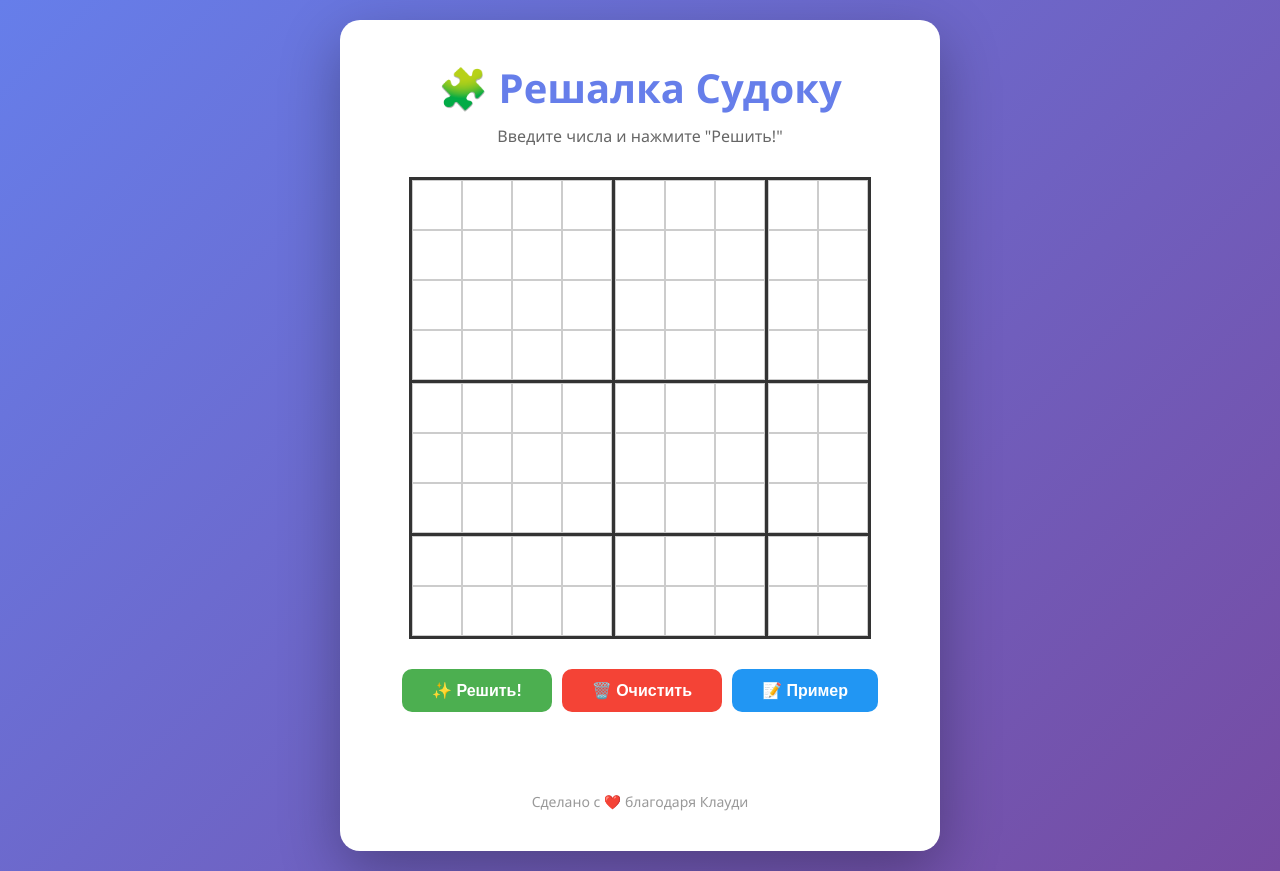
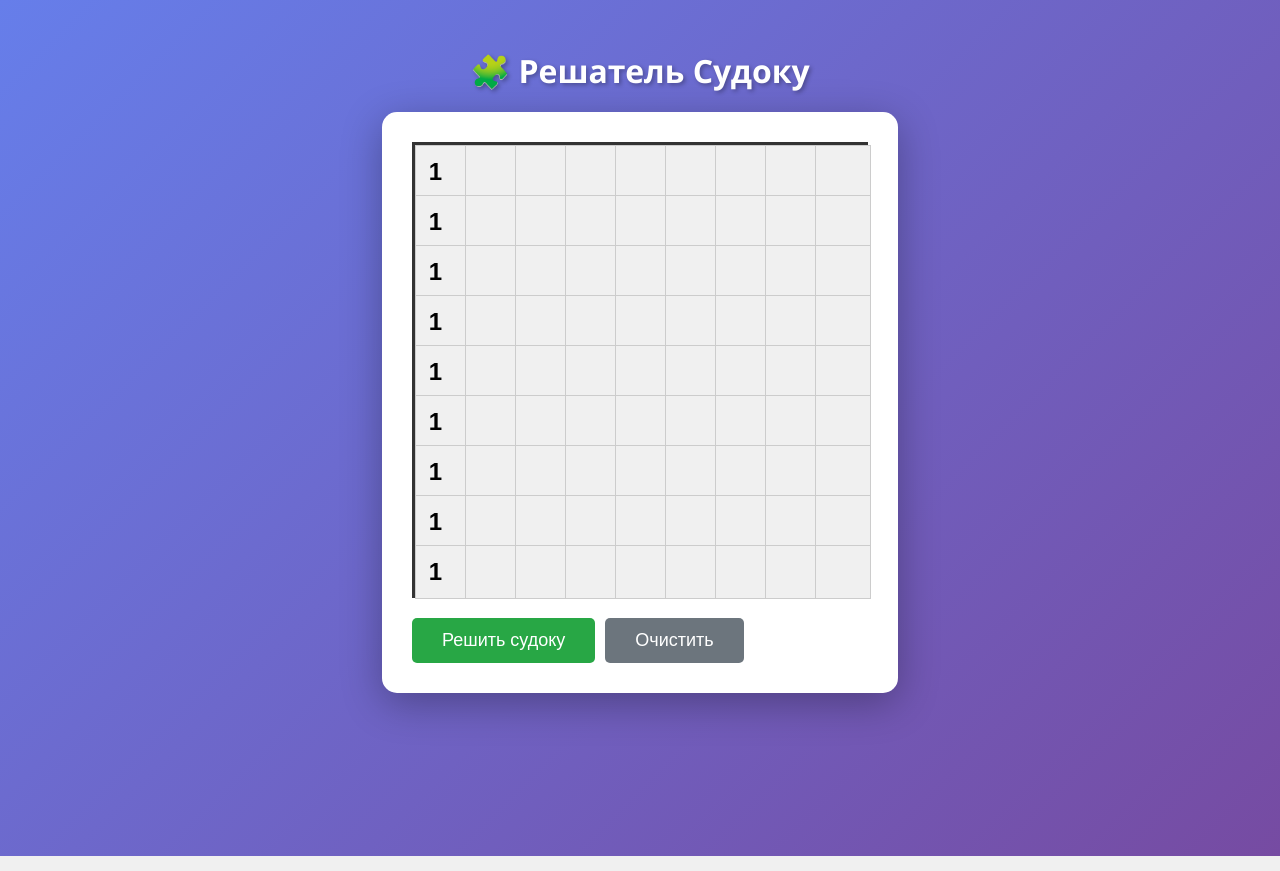
Before and after one commit to shell322dll/sudoku_solver, a Flask app: template templates/index.html in a window 1280 px wide. Run offline with Flask 3, Linux system fonts and the light colour scheme; the template is opened without the code that fills it: most values are stand-ins (such as "Sample title", 1, 10 or a date in 2020).

Commit message:
Add files via upload

```diff
--- a/templates/index.html
+++ b/templates/index.html
@@ -3,204 +3,144 @@
 <head>
     <meta charset="UTF-8">
     <meta name="viewport" content="width=device-width, initial-scale=1.0">
-    <title>🧩 Решалка Судоку by Клауди</title>
-    <link rel="stylesheet" href="{{ url_for('static', filename='style.css') }}">
+    <title>Решатель Судоку</title>
+    <style>
+        body {
+            font-family: 'Segoe UI', Tahoma, Geneva, Verdana, sans-serif;
+            display: flex;
+            flex-direction: column;
+            align-items: center;
+            background: linear-gradient(135deg, #667eea 0%, #764ba2 100%);
+            min-height: 100vh;
+            padding: 20px;
+        }
+
+        h1 {
+            color: white;
+            text-shadow: 2px 2px 4px rgba(0,0,0,0.3);
+            margin-bottom: 20px;
+        }
+
+        .container {
+            background: white;
+            padding: 30px;
+            border-radius: 15px;
+            box-shadow: 0 10px 40px rgba(0,0,0,0.3);
+        }
+
+        .sudoku-grid {
+            display: inline-grid;
+            grid-template-columns: repeat(9, 50px);
+            grid-template-rows: repeat(9, 50px);
+            gap: 0;
+            border: 3px solid #333;
+            background: #333;
+        }
+
+        .sudoku-grid input {
+            width: 50px;
+            height: 50px;
+            text-align: center;
+            font-size: 24px;
+            font-weight: bold;
+            border: 1px solid #ccc;
+            background: white;
+            outline: none;
+        }
+
+        .sudoku-grid input:focus {
+            background: #e3f2fd;
+        }
+
+        /* Жирные границы для квадратов 3x3 */
+        /* Правая граница каждого 3-го столбца (кроме последнего) */
+        .sudoku-grid input:nth-child(3n):not(:nth-child(9n)) {
+            border-right: 3px solid #333;
+        }
+
+        /* Нижняя граница каждой 3-й строки */
+        .sudoku-grid input:nth-child(n+19):nth-child(-n+27),
+        .sudoku-grid input:nth-child(n+46):nth-child(-n+54) {
+            border-bottom: 3px solid #333;
+        }
+
+        .buttons {
+            margin-top: 20px;
+            display: flex;
+            gap: 10px;
+        }
+
+        .btn {
+            padding: 12px 30px;
+            background: #28a745;
+            color: white;
+            border: none;
+            cursor: pointer;
+            font-size: 18px;
+            border-radius: 5px;
+            transition: background 0.3s;
+        }
+
+        .btn:hover {
+            background: #218838;
+        }
+
+        .btn-clear {
+            background: #6c757d;
+        }
+
+        .btn-clear:hover {
+            background: #5a6268;
+        }
+
+        .msg {
+            margin-top: 15px;
+            font-weight: bold;
+            font-size: 18px;
+            padding: 10px;
+            border-radius: 5px;
+        }
+
+        .msg-success {
+            color: #155724;
+            background: #d4edda;
+        }
+
+        .msg-error {
+            color: #721c24;
+            background: #f8d7da;
+        }
+    </style>
 </head>
 <body>
+    <h1>🧩 Решатель Судоку</h1>
+
     <div class="container">
-        <h1>🧩 Решалка Судоку</h1>
-        <p class="subtitle">Введите числа и нажмите "Решить!"</p>
+        <form method="POST">
+            <div class="sudoku-grid">
+                {% for i in range(9) %}
+                    {% for j in range(9) %}
+                        <input type="number"
+                               min="1"
+                               max="9"
+                               name="cell-{{i}}-{{j}}"
+                               value="{{ board[i][j] if board[i][j] != 0 else '' }}"
+                               {% if board[i][j] != 0 %}style="background: #f0f0f0;"{% endif %}>
+                    {% endfor %}
+                {% endfor %}
+            </div>
 
-        <div class="sudoku-wrapper">
-            <table id="sudoku-grid"></table>
-        </div>
+            <div class="buttons">
+                <button type="submit" class="btn">Решить судоку</button>
+                <a href="/" style="text-decoration: none;"><button type="button" class="btn btn-clear">Очистить</button></a>
+            </div>
+        </form>
 
-        <div class="buttons">
-            <button onclick="solveSudoku()" class="btn btn-solve">✨ Решить!</button>
-            <button onclick="clearBoard()" class="btn btn-clear">🗑️ Очистить</button>
-            <button onclick="loadExample()" class="btn btn-example">📝 Пример</button>
-        </div>
-
-        <div id="message" class="message"></div>
-
-        <div class="footer">
-            <p>Сделано с ❤️ благодаря Клауди</p>
-        </div>
+        {% if message %}
+            <div class="msg {% if 'решено' in message.lower() %}msg-success{% else %}msg-error{% endif %}">
+                {{ message }}
+            </div>
+        {% endif %}
     </div>
-
-    <script>
-        // Создание сетки 9x9
-        function createGrid() {
-            const table = document.getElementById('sudoku-grid');
-            table.innerHTML = '';
-
-            for (let i = 0; i < 9; i++) {
-                const row = table.insertRow();
-
-                // Добавляем класс для разделения блоков
-                if (i === 3 || i === 6) {
-                    row.classList.add('border-bottom');
-                }
-
-                for (let j = 0; j < 9; j++) {
-                    const cell = row.insertCell();
-
-                    // Добавляем класс для разделения блоков
-                    if (j === 3 || j === 6) {
-                        cell.classList.add('border-right');
-                    }
-
-                    const input = document.createElement('input');
-                    input.type = 'text';
-                    input.maxLength = 1;
-                    input.id = `cell-${i}-${j}`;
-                    input.className = 'sudoku-cell';
-
-                    // Только цифры 1-9
-                    input.addEventListener('input', function(e) {
-                        this.value = this.value.replace(/[^1-9]/g, '');
-                    });
-
-                    // Переход на следующую клетку
-                    input.addEventListener('keydown', function(e) {
-                        if (e.key === 'ArrowRight' || e.key === 'ArrowLeft' ||
-                            e.key === 'ArrowUp' || e.key === 'ArrowDown') {
-                            navigate(i, j, e.key);
-                            e.preventDefault();
-                        }
-                    });
-
-                    cell.appendChild(input);
-                }
-            }
-        }
-
-        // Навигация стрелками
-        function navigate(row, col, key) {
-            let newRow = row, newCol = col;
-
-            switch(key) {
-                case 'ArrowRight': newCol = Math.min(8, col + 1); break;
-                case 'ArrowLeft': newCol = Math.max(0, col - 1); break;
-                case 'ArrowDown': newRow = Math.min(8, row + 1); break;
-                case 'ArrowUp': newRow = Math.max(0, row - 1); break;
-            }
-
-            document.getElementById(`cell-${newRow}-${newCol}`).focus();
-        }
-
-        // Получение доски из сетки
-        function getBoard() {
-            const board = [];
-            for (let i = 0; i < 9; i++) {
-                const row = [];
-                for (let j = 0; j < 9; j++) {
-                    const val = document.getElementById(`cell-${i}-${j}`).value;
-                    row.push(val ? parseInt(val) : 0);
-                }
-                board.push(row);
-            }
-            return board;
-        }
-
-        // Установка доски в сетку
-        function setBoard(board, highlightNew = false) {
-            const originalBoard = highlightNew ? getBoard() : null;
-
-            for (let i = 0; i < 9; i++) {
-                for (let j = 0; j < 9; j++) {
-                    const cell = document.getElementById(`cell-${i}-${j}`);
-                    const value = board[i][j];
-
-                    if (value !== 0) {
-                        cell.value = value;
-
-                        // Подсветка новых чисел
-                        if (highlightNew && originalBoard[i][j] === 0) {
-                            cell.classList.add('solved');
-                        } else if (highlightNew) {
-                            cell.classList.add('original');
-                        }
-                    } else {
-                        cell.value = '';
-                    }
-                }
-            }
-        }
-
-        // Решение судоку
-        async function solveSudoku() {
-            const board = getBoard();
-            const messageDiv = document.getElementById('message');
-
-            // Проверка что хоть что-то введено
-            const hasNumbers = board.some(row => row.some(num => num !== 0));
-            if (!hasNumbers) {
-                showMessage('❌ Введите хотя бы несколько чисел!', 'error');
-                return;
-            }
-
-            messageDiv.textContent = '⏳ Решаю...';
-            messageDiv.className = 'message info';
-
-            try {
-                const response = await fetch('/solve', {
-                    method: 'POST',
-                    headers: {'Content-Type': 'application/json'},
-                    body: JSON.stringify({board: board})
-                });
-
-                const data = await response.json();
-
-                if (data.success) {
-                    setBoard(data.solution, true);
-                    showMessage('✅ Судоку решено!', 'success');
-                } else {
-                    showMessage('❌ ' + data.message, 'error');
-                }
-            } catch (error) {
-                showMessage('❌ Ошибка сервера!', 'error');
-            }
-        }
-
-        // Очистка доски
-        function clearBoard() {
-            for (let i = 0; i < 9; i++) {
-                for (let j = 0; j < 9; j++) {
-                    const cell = document.getElementById(`cell-${i}-${j}`);
-                    cell.value = '';
-                    cell.classList.remove('solved', 'original');
-                }
-            }
-            document.getElementById('message').textContent = '';
-        }
-
-        // Загрузка примера
-        function loadExample() {
-            const example = [
-                [5, 3, 0, 0, 7, 0, 0, 0, 0],
-                [6, 0, 0, 1, 9, 5, 0, 0, 0],
-                [0, 9, 8, 0, 0, 0, 0, 6, 0],
-                [8, 0, 0, 0, 6, 0, 0, 0, 3],
-                [4, 0, 0, 8, 0, 3, 0, 0, 1],
-                [7, 0, 0, 0, 2, 0, 0, 0, 6],
-                [0, 6, 0, 0, 0, 0, 2, 8, 0],
-                [0, 0, 0, 4, 1, 9, 0, 0, 5],
-                [0, 0, 0, 0, 8, 0, 0, 7, 9]
-            ];
-            setBoard(example);
-            showMessage('📝 Загружен пример судоку', 'info');
-        }
-
-        // Показ сообщения
-        function showMessage(text, type) {
-            const messageDiv = document.getElementById('message');
-            messageDiv.textContent = text;
-            messageDiv.className = 'message ' + type;
-        }
-
-        // Инициализация
-        createGrid();
-    </script>
 </body>
 </html>
```
